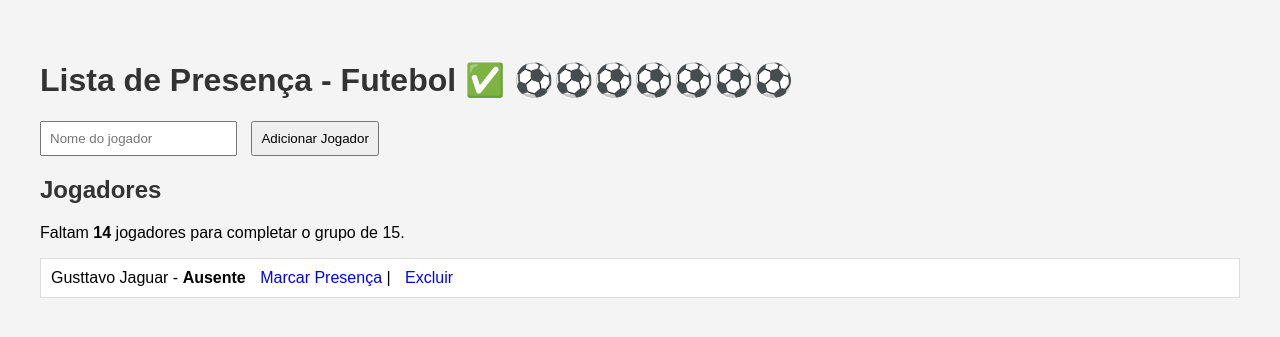
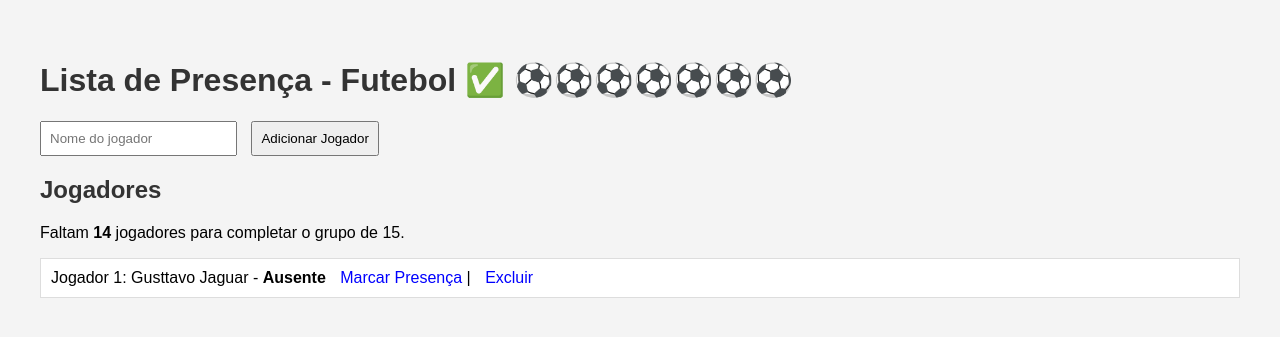
Before and after one commit to GusttavoJaguar/lista_de_presenca, a Flask app: page / in a window 1280 px wide. Shown: the top 337 px of the page. Run offline with Flask 3, Linux system fonts and the light colour scheme; data comes from the database, SQL or seed files in the repository; both versions use the stored data as it was after the commit.

Commit message:
lista de presença no futibas

```diff
--- a/app.py
+++ b/app.py
@@ -1,5 +1,6 @@
 from flask import Flask, render_template, request, redirect, url_for
 from flask_sqlalchemy import SQLAlchemy
+from flask_migrate import Migrate
 
 app = Flask(__name__)
 
@@ -9,6 +10,7 @@ app.config['SQLALCHEMY_TRACK_MODIFICATIONS'] = False
 
 # Inicializando o banco de dados
 db = SQLAlchemy(app)
+migrate = Migrate(app, db)
 
 # Definindo o modelo para a tabela de jogadores
 class Jogador(db.Model):
@@ -25,7 +27,8 @@ def index():
     jogadores = Jogador.query.all()  # Carrega todos os jogadores do banco de dados
     total_jogadores = len(jogadores)  # Conta o número total de jogadores
     jogadores_faltando = 15 - total_jogadores  # Calcula quantos jogadores faltam para completar 15
-    return render_template('index.html', jogadores=jogadores, jogadores_faltando=jogadores_faltando)
+    jogadores_com_numero = [(i + 1, jogador) for i, jogador in enumerate(jogadores)]  # Adiciona numeração
+    return render_template('index.html', jogadores=jogadores_com_numero, jogadores_faltando=jogadores_faltando)
 
 @app.route('/adicionar', methods=['POST'])
 def adicionar_jogador():
--- a/templates/index.html
+++ b/templates/index.html
@@ -18,9 +18,9 @@
     <p>Faltam <strong>{{ jogadores_faltando }}</strong> jogadores para completar o grupo de 15.</p>
 
     <ul>
-        {% for jogador in jogadores %}
+        {% for numero, jogador in jogadores %}
             <li>
-                {{ jogador.nome }} -
+                Jogador {{ numero }}: {{ jogador.nome }} -
                 {% if jogador.presente %}
                     <strong>Presente</strong>
                 {% else %}
```
Also changed, not shown: instance/jogadores.db.
